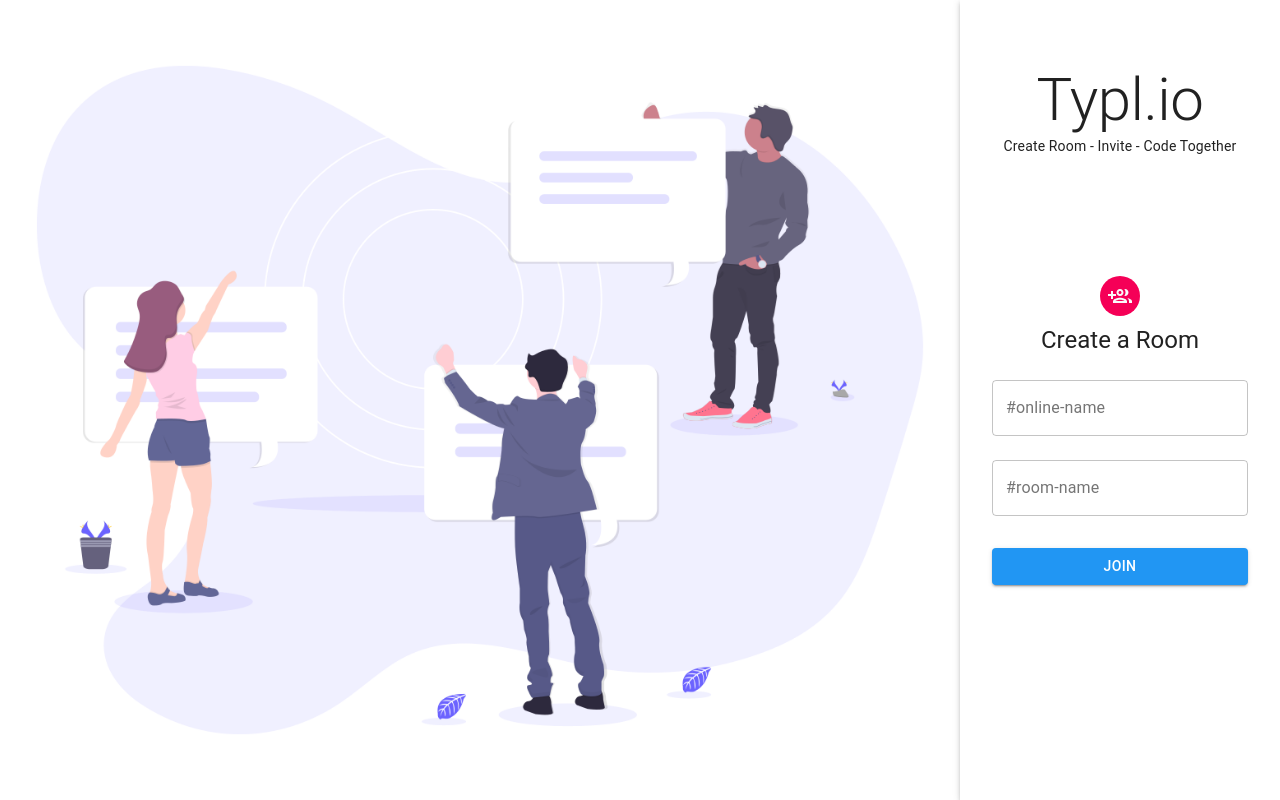
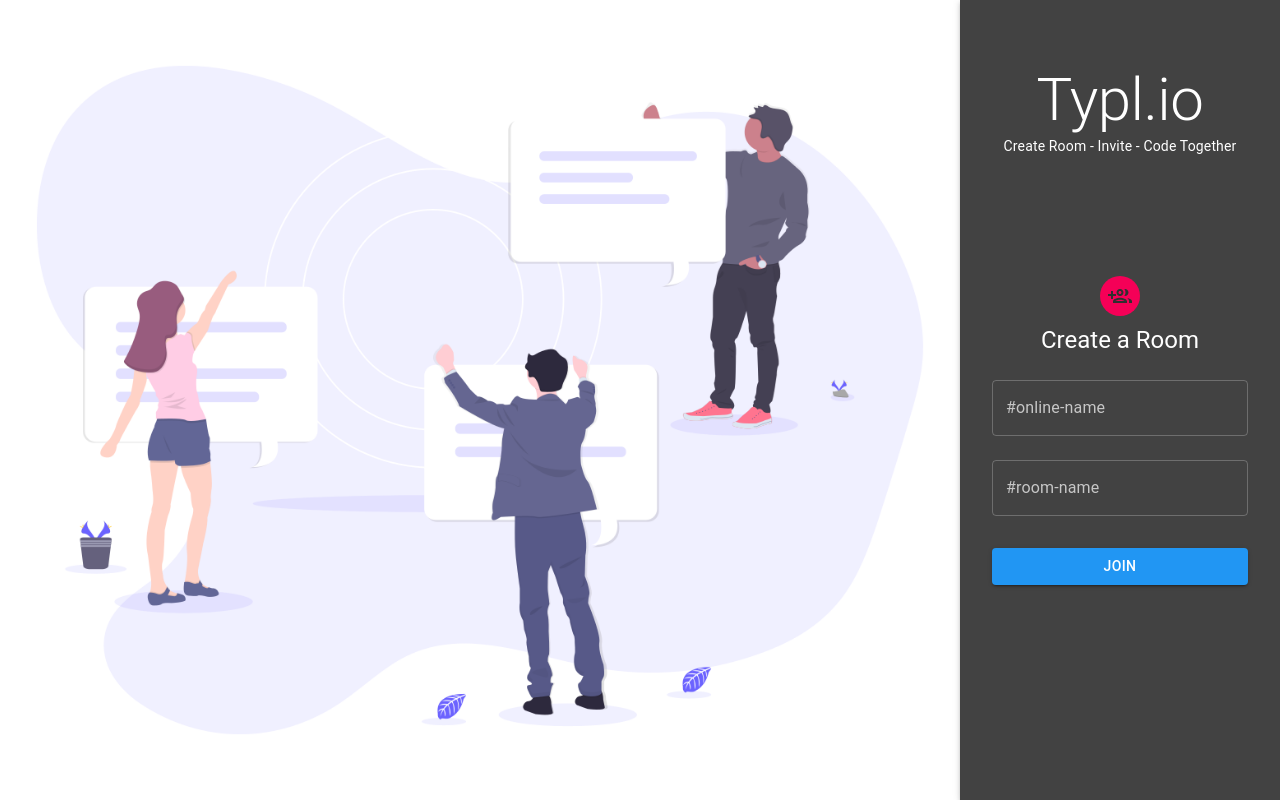
Before and after one commit to Vishwamagdavan/Typel-Collaborative-CodeEditor, a React (Create React App) app in the folder client/: page / in a window 1280 px wide. Built offline with nearby package versions, Linux system fonts and the light colour scheme.

Commit message:
index.js code-change updated for Codeeditor

```diff
--- a/client/src/components/Mainscreen.js
+++ b/client/src/components/Mainscreen.js
@@ -66,9 +66,6 @@ function Mainscreen({ location }) {
             setCode(data);
             console.log('CLIENT ' + data);
         })
-        return () => {
-            socket.disconnect(true);
-        }
     }, []);
 
     const sendMessage=(e)=>{
--- a/client/src/components/Themes.js
+++ b/client/src/components/Themes.js
@@ -4,7 +4,7 @@ import { blue } from '@material-ui/core/colors';
 import { Link } from 'react-router-dom';
 const theme = createMuiTheme({
     palette: {
-        type: "light",
+        type: "dark",
         primary: {
             main: '#333333'
         },
```
Also changed, not shown: 2 other files (tests, documents, lock files or other folders).
